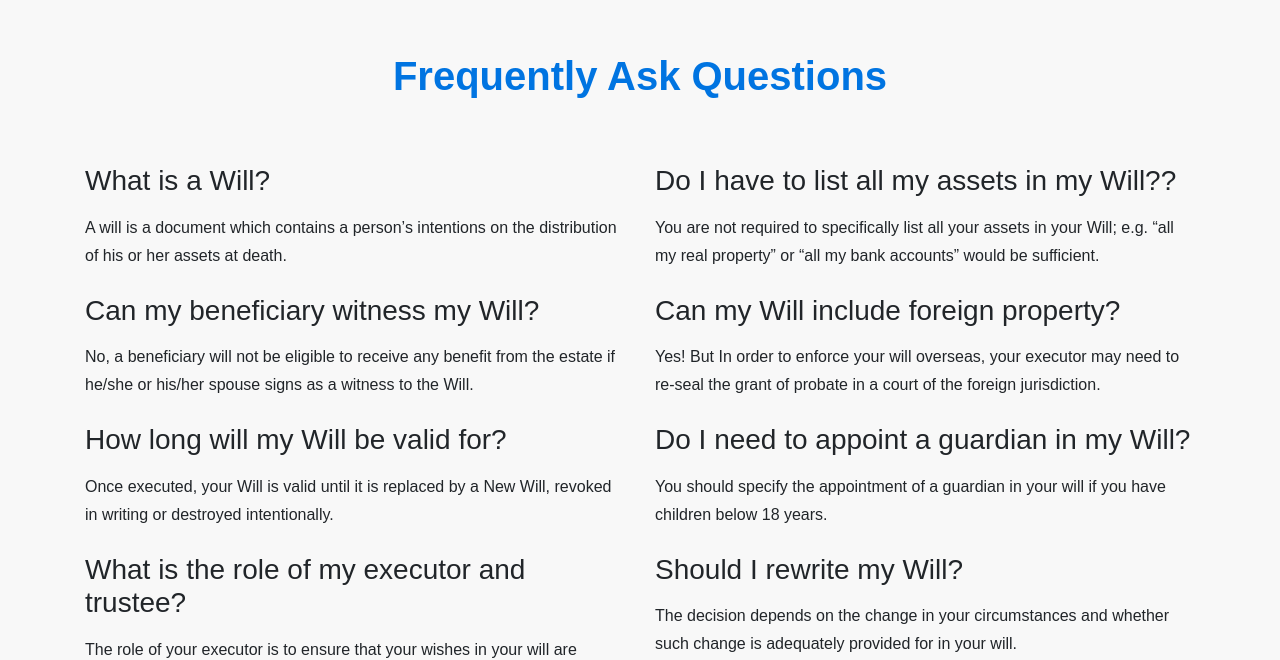
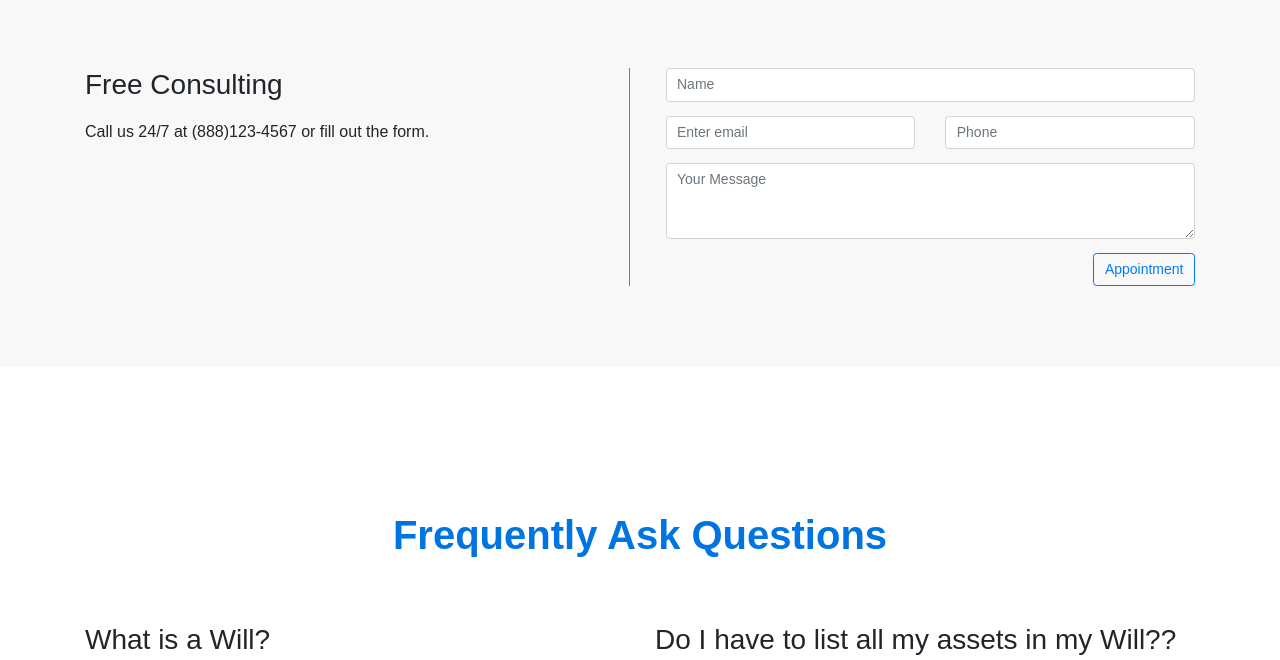
Before and after one commit to MostofaMohiuddin/online-business-showcase, a React (Create React App) app: page / in a window 1280 px wide. Shown: the part 1669-2329 px from the top of the page. Built offline with nearby package versions, Linux system fonts and the light colour scheme.

Commit message:
free consulting

```diff
--- /dev/null
+++ b/src/css/consulting.css
@@ -0,0 +1,13 @@
+.col-md.consulting-subsection {
+  padding-right: 1rem;
+  margin-right: 1.5rem;
+  border-right-width: 1px;
+  border-right-style: solid;
+  border-color: rgba(0, 0, 0, 0.5);
+}
+
+@media screen and (max-width: 768px) {
+  .col-md.consulting-subsection {
+    border: none;
+  }
+}
--- a/src/css/navbar.css
+++ b/src/css/navbar.css
@@ -3,9 +3,9 @@
 }
 .mynavbar-top {
   padding-top: 1rem;
-  padding-left: 8vw;
-  padding-right: 8vw;
-  padding-bottom: 1vh;
+  padding-left: 4rem;
+  padding-right: 4rem;
+  padding-bottom: 0.5rem;
   font-size: 14px;
   color: aliceblue;
   border-bottom-width: 0.01em;
@@ -53,14 +53,14 @@
 
 .mynavbar {
   position: fixed;
-  top: 6vh;
+  top: 4rem;
   left: 0;
   width: 100%;
   /* display: flex; */
   /* justify-content: space-between; */
   /* align-items: center; */
   transition: 0.6s;
-  padding: 2vh 8vw;
+  padding: 1rem 4rem;
   z-index: 1000;
   border-bottom-width: 0.01em;
   border-bottom-style: solid;
@@ -144,7 +144,7 @@
 .mynavbar.sticky {
   top: 0;
   background-color: #fff;
-  padding: 1.3vh 7vw;
+  padding: 0.8rem 4rem;
 }
 .checklabel {
   display: none;
@@ -210,7 +210,7 @@ i.icon {
     font-size: 18px;
   }
   .mynavbar {
-    padding: 4vh 8vw;
+    padding: 0.9rem 3.5rem;
   }
   i.icon.big {
     display: block;
--- a/src/css/section.css
+++ b/src/css/section.css
@@ -2,8 +2,9 @@
   margin-top: 10vh;
   padding-bottom: 20vh;
 }
-.sectiongrey {
+.sectiongray {
   margin-top: 10vh;
+  padding-top: 10vh;
   padding-bottom: 10vh;
   border-bottom: 1px solid;
   border-top: 1px solid;
--- a/src/widgets/AboutUs.js
+++ b/src/widgets/AboutUs.js
@@ -7,26 +7,21 @@ import sectionimage from "../images/hero_1.jpg";
 
 class AboutUs extends React.Component {
   componentDidMount() {
-    Aos.init({ duration: 2000 });
+    Aos.init({ duration: 1000 });
   }
 
   render() {
     return (
       <div>
-        <div className="container">
+        <div data-aos="fade-up" className="container">
           <h1 className="section-title">About Us</h1>
           <div className="row">
-            <div
-              data-aos="fade-up"
-              data-aos-duration="1000"
-              className="col-lg-6"
-            >
+            <div data-aos="fade-up" className="col-lg-6">
               <img src={sectionimage} className="img-fluid aboutus-image" />
               <div className="bgcircle"></div>
             </div>
             <div
               data-aos="fade-up"
-              data-aos-duration="3000"
               className="col-lg-6"
               style={{ paddingLeft: "100px" }}
             >
--- /dev/null
+++ b/src/widgets/Consulting.js
@@ -0,0 +1,82 @@
+import React from "react";
+import Aos from "aos";
+import "aos/dist/aos.css";
+import "../css/consulting.css";
+
+import "../css/section.css";
+
+class Consulting extends React.Component {
+  state = { email: "", phone: "", name: "" };
+  componentDidMount() {
+    Aos.init({ duration: 1000 });
+  }
+
+  render() {
+    return (
+      <div>
+        <div data-aos="fade-up" className="container">
+          <div class="row">
+            <div class="col-md consulting-subsection">
+              <h2 className="section-subtitle">Free Consulting</h2>
+              <div className="section-paragraph">
+                Call us 24/7 at (888)123-4567 or fill out the form.
+              </div>
+            </div>
+            <div class="col-md">
+              <form>
+                <div className="row form-group">
+                  <div className="col">
+                    <input
+                      type="text"
+                      class="form-control"
+                      value={this.state.name}
+                      onChange={(e) => this.setState({ name: e.target.value })}
+                      placeholder="Name"
+                    ></input>
+                  </div>
+                </div>
+                <div className="row form-group">
+                  <div className="col-6">
+                    <input
+                      type="email"
+                      class="form-control"
+                      value={this.state.email}
+                      onChange={(e) => this.setState({ email: e.target.value })}
+                      placeholder="Enter email"
+                    ></input>
+                  </div>
+                  <div className="col-6">
+                    <input
+                      type="text"
+                      class="form-control"
+                      value={this.state.phone}
+                      onChange={(e) => this.setState({ phone: e.target.value })}
+                      placeholder="Phone"
+                    ></input>
+                  </div>
+                </div>
+                <div class="form-group">
+                  <textarea
+                    class="form-control"
+                    id="exampleFormControlTextarea1"
+                    rows="3"
+                    placeholder="Your Message"
+                  ></textarea>
+                </div>
+              </form>
+              <button
+                type="button"
+                class="btn btn-outline-primary"
+                style={{ float: "right" }}
+              >
+                Appointment
+              </button>
+            </div>
+          </div>
+        </div>
+      </div>
+    );
+  }
+}
+
+export default Consulting;
--- a/src/widgets/FAQs.js
+++ b/src/widgets/FAQs.js
@@ -7,7 +7,7 @@ import sectionimage from "../images/hero_1.jpg";
 
 class FAQs extends React.Component {
   componentDidMount() {
-    Aos.init({ duration: 2000 });
+    Aos.init({ duration: 1000 });
   }
   render() {
     return (
--- a/src/widgets/Header.js
+++ b/src/widgets/Header.js
@@ -1,11 +1,11 @@
 import React from "react";
-import Aos from "aos";
-import "aos/dist/aos.css";
+
 import "../css/navbar.css";
 import "../css/header.css";
 import "../css/section.css";
 import AboutUs from "./AboutUs";
 import FAQs from "./FAQs";
+import Consulting from "./Consulting";
 import Footer from "./Footer";
 import neologo from "../images/Neo-Logo.png";
 
@@ -15,7 +15,6 @@ class Header extends React.Component {
     this.state = { activeClass: "" };
   }
   componentDidMount() {
-    Aos.init({ duration: 2000 });
     window.addEventListener("scroll", () => {
       let activeClass = "sticky";
       if (window.scrollY === 0) {
@@ -109,10 +108,13 @@ class Header extends React.Component {
             </div>
           </a>
         </div>
-        <div data-aos="fade-up" id="aboutus" className="section">
+        <div id="aboutus" className="section">
           <AboutUs />
         </div>
-        <div id="FAQs" className="sectiongrey">
+        <div id="Consulting" className="sectiongray">
+          <Consulting />
+        </div>
+        <div id="FAQs" className="section">
           <FAQs />
         </div>
         <Footer />
```
